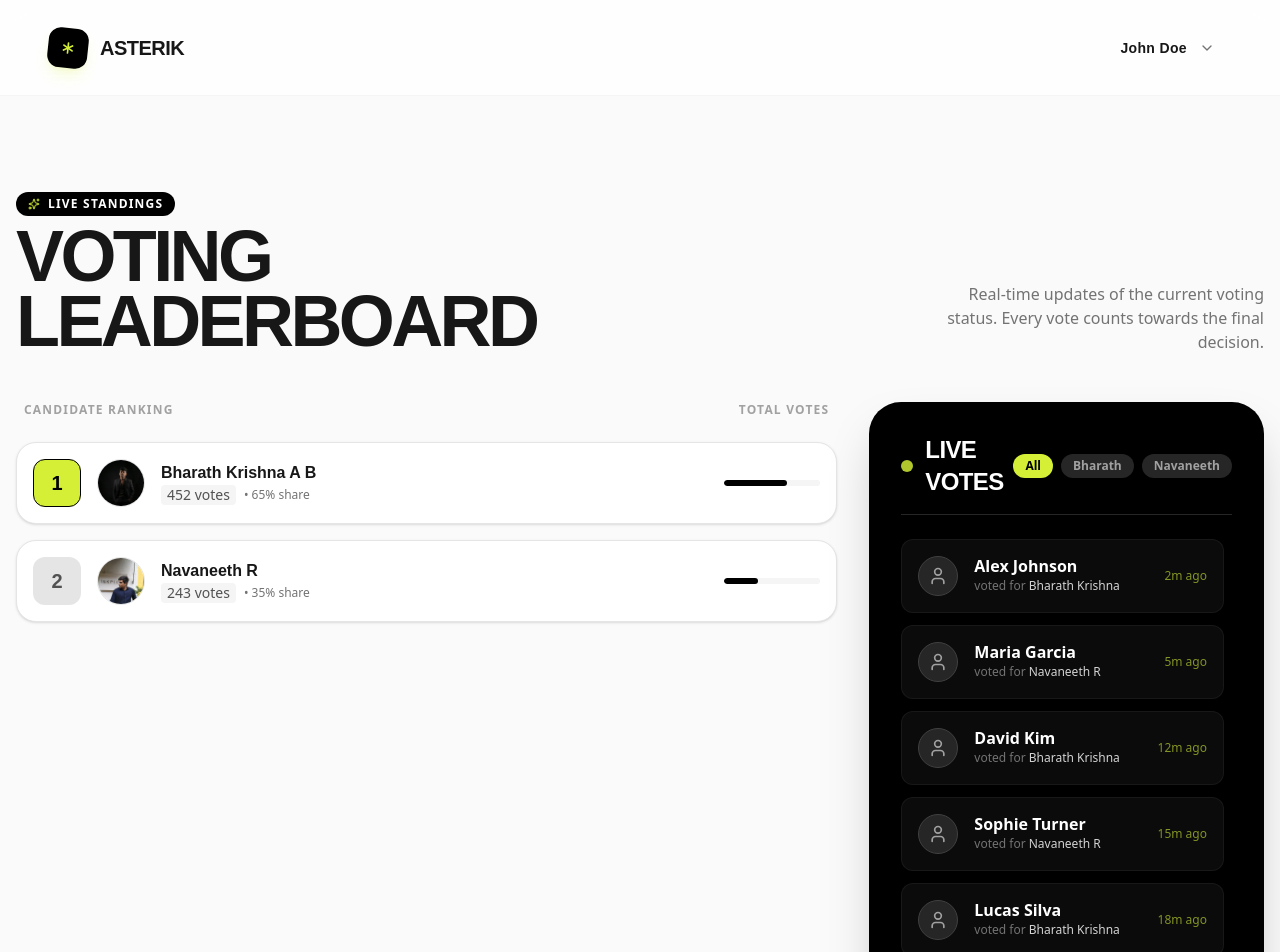
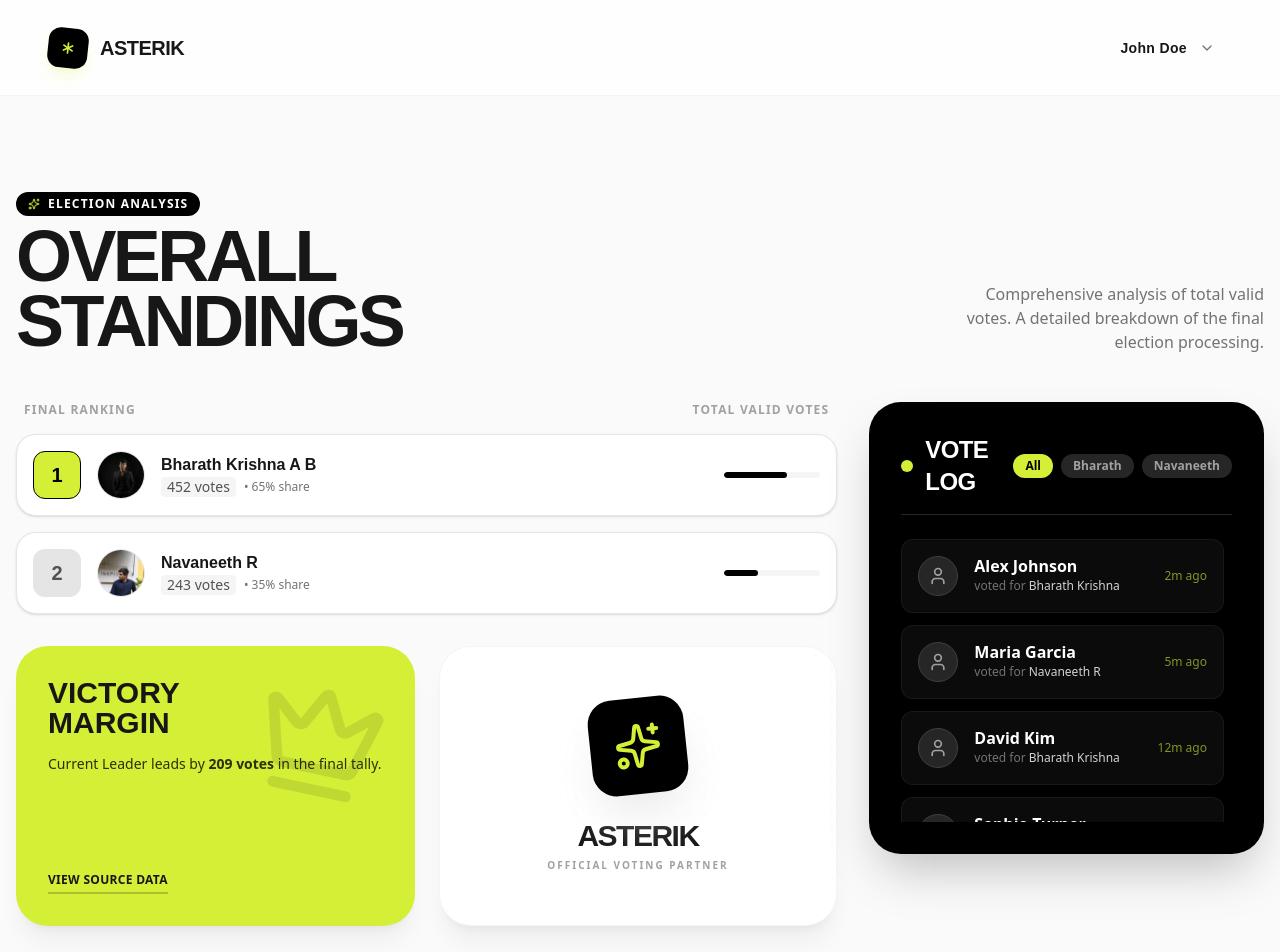
Before and after one commit to Bharath-Krishna-AB/Asterik_VotingPlatform, a Next.js app: page /leaderboard in a window 1280 px wide. Shown: the top 952 px of the page. Built offline with nearby package versions, Linux system fonts and the light colour scheme; a web font is replaced by a local one.

Commit message:
redesigned leader board design

```diff
--- a/app/leaderboard/page.tsx
+++ b/app/leaderboard/page.tsx
@@ -1,3 +1,4 @@
+
 "use client";
 
 import React from 'react';
@@ -23,28 +24,30 @@ const LeaderboardPage = () => {
                     <div className="space-y-2">
                         <div className="inline-flex items-center gap-2 px-3 py-1 bg-black text-white rounded-full text-xs font-bold uppercase tracking-widest">
                             <Sparkles className="w-3 h-3 text-[#D5EF36]" />
-                            <span>Live Standings</span>
+                            <span>Election Analysis</span>
                         </div>
                         <h1 className="text-5xl md:text-7xl font-black uppercase tracking-tighter leading-[0.9] font-[panchang,sans-serif]">
-                            Voting<br />Leaderboard
+                            Overall<br />Standings
                         </h1>
                     </div>
 
                     <div className="text-right hidden md:block">
                         <p className="text-neutral-500 font-medium max-w-xs ml-auto">
-                            Real-time updates of the current voting status. Every vote counts towards the final decision.
+                            Comprehensive analysis of total valid votes. A detailed breakdown of the final election processing.
                         </p>
                     </div>
                 </div>
 
-                <div className="grid grid-cols-1 lg:grid-cols-12 gap-8 relative">
+                <div className="grid grid-cols-1 lg:grid-cols-12 gap-8 relative items-start">
 
-                    {/* Left Column: Leaderboard (8 cols) */}
-                    <div className="lg:col-span-8 flex flex-col gap-4">
-                        {/* Top Banner / Hero Card could go here, but let's stick to the list for clarity */}
-                        <div className="flex items-center justify-between px-2 mb-2">
-                            <span className="text-xs font-bold uppercase tracking-widest text-neutral-400">Candidate Ranking</span>
-                            <span className="text-xs font-bold uppercase tracking-widest text-neutral-400">Total Votes</span>
+                    {/* Left Column: Leaderboard & Stats (8 cols) */}
+                    <div className="lg:col-span-8 flex flex-col gap-8">
+
+                        {/* Leaderboard Section */}
+                        <div className="flex flex-col gap-4">
+                            <div className="flex items-center justify-between px-2">
+                                <span className="text-xs font-bold uppercase tracking-widest text-neutral-400">Final Ranking</span>
+                                <span className="text-xs font-bold uppercase tracking-widest text-neutral-400">Total Valid Votes</span>
                             </div>
 
                             {LEADERBOARD_DATA.map((candidate) => (
@@ -59,25 +62,46 @@ const LeaderboardPage = () => {
                             ))}
                         </div>
 
-                    {/* Right Column: Voters Feed (4 cols) */}
-                    <div className="lg:col-span-4 space-y-8">
-                        {/* Sticky container for the feed */}
-                        <div className="sticky top-24">
-                            <VotersList />
-
-                            {/* Additional Info Box */}
-                            <div className="mt-6 bg-[#D5EF36] rounded-[32px] p-8 flex flex-col justify-between min-h-[200px] relative overflow-hidden group cursor-pointer hover:scale-[1.02] transition-transform">
+                        {/* Bottom Row: Widgets */}
+                        <div className="grid grid-cols-1 md:grid-cols-2 gap-6 h-[280px]">
+                            {/* Champion Status Widget */}
+                            <div className="bg-[#D5EF36] rounded-[32px] p-8 flex flex-col justify-between relative overflow-hidden group cursor-pointer hover:scale-[1.02] transition-transform shadow-xl shadow-black/5 h-full">
                                 <div className="absolute top-0 right-0 p-8 opacity-10 group-hover:opacity-20 transition-opacity">
                                     <Crown className="w-32 h-32 rotate-12" />
                                 </div>
                                 <div>
-                                    <h3 className="text-2xl font-black uppercase font-[panchang,sans-serif] mb-2 leading-none">Champion<br />Status</h3>
-                                    <p className="font-medium text-black/80 text-sm">Review the top candidate's full manifesto.</p>
+                                    <h3 className="text-3xl font-black uppercase font-[panchang,sans-serif] mb-2 leading-none">Victory<br />Margin</h3>
+                                    <p className="font-medium text-black/80 text-sm mt-4">Current Leader leads by <span className="font-bold">209 votes</span> in the final tally.</p>
                                 </div>
-                                <div className="flex items-center gap-2 mt-4 font-bold uppercase tracking-wide border-b-2 border-black/20 self-start pb-1">
-                                    View Details
+                                <div className="flex items-center gap-2 mt-4 font-bold uppercase tracking-wide border-b-2 border-black/20 self-start pb-1 text-xs">
+                                    View Source Data
                                 </div>
                             </div>
+
+                            {/* Branding / Logo Widget */}
+                            <div className="bg-white rounded-[32px] p-8 flex flex-col items-center justify-center text-center relative overflow-hidden h-full shadow-xl shadow-black/5 border border-neutral-100 group">
+                                <div className="absolute inset-0 bg-[radial-gradient(#e5e7eb_1px,transparent_1px)] [background-size:16px_16px] opacity-20" />
+
+                                <div className="relative z-10 flex flex-col items-center gap-6">
+                                    <div className="w-24 h-24 rounded-3xl bg-black flex items-center justify-center -rotate-6 group-hover:rotate-12 transition-transform duration-500 shadow-2xl shadow-neutral-200">
+                                        <Sparkles className="text-[#D5EF36] w-12 h-12" />
+                                    </div>
+
+                                    <div className="space-y-1">
+                                        <h3 className="text-3xl font-black tracking-tighter uppercase font-[panchang,sans-serif] text-neutral-900">Asterik</h3>
+                                        <p className="text-[10px] font-bold tracking-[0.2em] text-neutral-400 uppercase">Official Voting Partner</p>
+                                    </div>
+                                </div>
+                            </div>
+                        </div>
+
+                    </div>
+
+                    {/* Right Column: Voters List (4 cols) */}
+                    <div className="lg:col-span-4 h-full">
+                        {/* Sticky sidebar that takes available height */}
+                        <div className="sticky top-24 h-[56.5vh] min-h-[400px]">
+                            <VotersList />
                         </div>
                     </div>
 
--- /dev/null
+++ b/components/leaderboard/ParticipationStats.tsx
@@ -0,0 +1,45 @@
+import React from 'react';
+import { Users, TrendingUp } from 'lucide-react';
+
+const ParticipationStats = () => {
+    return (
+        <div className="w-full h-full bg-white rounded-[32px] p-6 lg:p-8 shadow-xl shadow-black/5 border border-neutral-200 flex flex-col justify-between">
+            <div className="flex items-start justify-between mb-4">
+                <div>
+                    <span className="text-xs font-bold text-neutral-400 uppercase tracking-widest">Total Participation</span>
+                    <h3 className="text-4xl font-black text-neutral-900 mt-1 font-[panchang,sans-serif]">84.2%</h3>
+                </div>
+                <div className="w-12 h-12 rounded-full bg-[#D5EF36]/20 flex items-center justify-center">
+                    <TrendingUp className="w-6 h-6 text-[#7a8c1f]" />
+                </div>
+            </div>
+
+            <div className="space-y-6">
+                {/* Stats Grid */}
+                <div className="grid grid-cols-2 gap-4">
+                    <div className="p-4 bg-neutral-50 rounded-2xl">
+                        <div className="text-2xl font-bold text-black mb-1">1,204</div>
+                        <div className="text-xs font-medium text-neutral-500 uppercase">Votes Cast</div>
+                    </div>
+                    <div className="p-4 bg-neutral-50 rounded-2xl">
+                        <div className="text-2xl font-bold text-neutral-400 mb-1">246</div>
+                        <div className="text-xs font-medium text-neutral-500 uppercase">Abstained</div>
+                    </div>
+                </div>
+
+                {/* Progress Bar */}
+                <div className="space-y-2">
+                    <div className="flex justify-between text-xs font-bold tracking-wide">
+                        <span className="text-neutral-900">Overall Turnout</span>
+                        <span className="text-neutral-400">Target: 95%</span>
+                    </div>
+                    <div className="h-3 w-full bg-neutral-100 rounded-full overflow-hidden">
+                        <div className="h-full bg-[#D5EF36] w-[84%] rounded-full" />
+                    </div>
+                </div>
+            </div>
+        </div>
+    );
+};
+
+export default ParticipationStats;
--- a/components/leaderboard/VotersList.tsx
+++ b/components/leaderboard/VotersList.tsx
@@ -24,14 +24,14 @@ const VotersList = () => {
     }, [filter]);
 
     return (
-        <div className="w-full bg-black rounded-[32px] p-6 lg:p-8 overflow-hidden relative shadow-2xl h-[600px] flex flex-col">
+        <div className="w-full bg-black rounded-[32px] p-6 lg:p-8 overflow-hidden relative shadow-2xl h-full flex flex-col">
             {/* Header */}
             <div className="flex items-center justify-between mb-6 pb-4 border-b border-neutral-800 shrink-0">
                 <div className="flex items-center gap-3">
                     <div className="relative">
-                        <div className="w-3 h-3 bg-[#D5EF36] rounded-full animate-pulse" />
+                        <div className="w-3 h-3 bg-[#D5EF36] rounded-full" />
                     </div>
-                    <h2 className="text-2xl font-black text-white uppercase tracking-tight font-[panchang,sans-serif]">Live Votes</h2>
+                    <h2 className="text-2xl font-black text-white uppercase tracking-tight font-[panchang,sans-serif]">Vote Log</h2>
                 </div>
                 <div className="flex gap-2">
                     {['All', 'Bharath', 'Navaneeth'].map((f) => (
@@ -39,8 +39,8 @@ const VotersList = () => {
                             key={f}
                             onClick={() => setFilter(f)}
                             className={`px-3 py-1 rounded-full text-xs font-bold transition-all ${filter === f
-                                    ? 'bg-[#D5EF36] text-black'
-                                    : 'bg-neutral-800 text-neutral-400 hover:bg-neutral-700'
+                                ? 'bg-[#D5EF36] text-black'
+                                : 'bg-neutral-800 text-neutral-400 hover:bg-neutral-700'
                                 }`}
                         >
                             {f}
```
Lines whose indentation alone changed are shown as unchanged.
